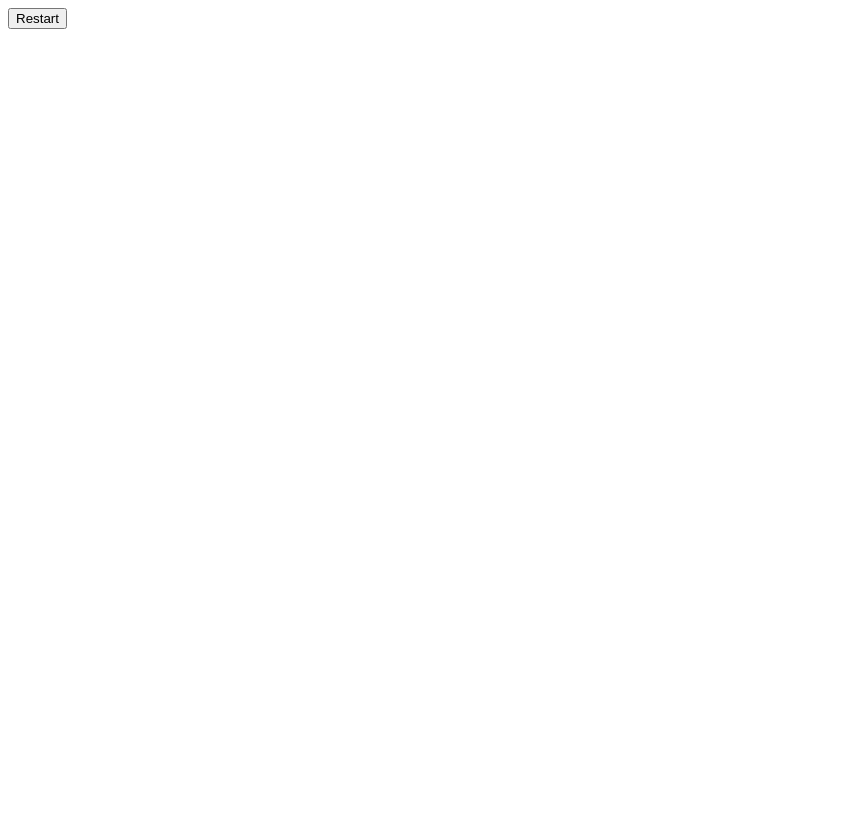
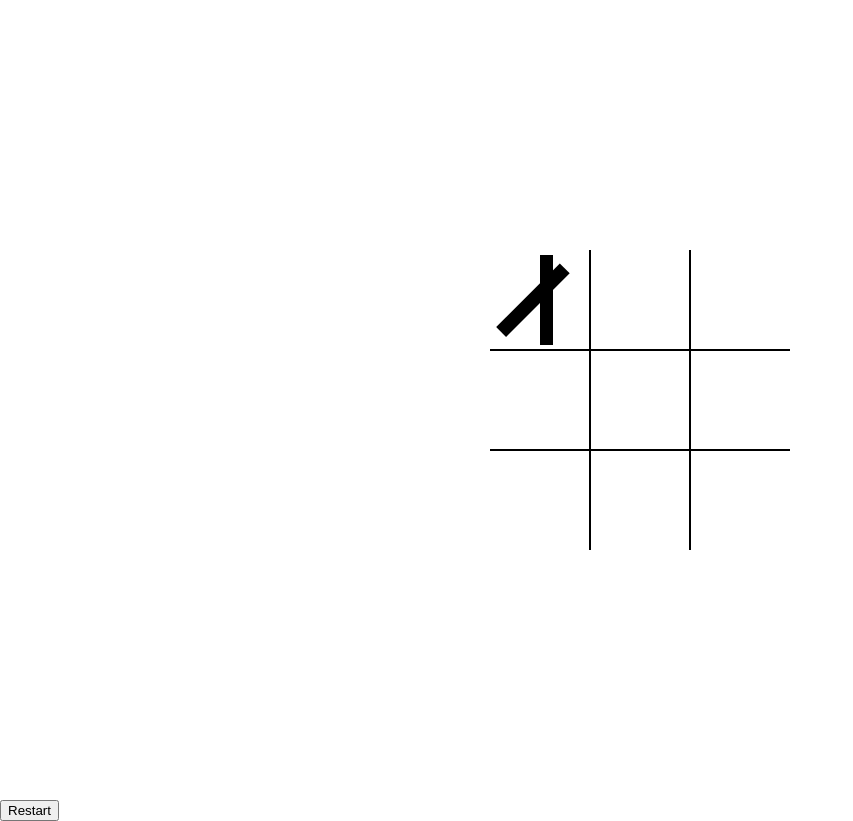
Before and after one commit to AlbinBjerhem/BoardGame, a plain HTML site: page index.html in a window 1280 px wide. Shown: the whole page, without its empty margins (0-853 px from the left). Before the commit the page ends 800 px from the top, so only its background shows below. Drawn offline with Linux system fonts and the light colour scheme; files that its build step writes are made by us from their sources; files whose address does not match are found by name.

Commit message:
börjat skapa board och x

```diff
--- a/HTML/index.html
+++ b/index.html
@@ -11,7 +11,7 @@
 
 <body>
   <div class="board" id="board">
-    <div class="cell" data-cell></div>
+    <div class="cell x" data-cell></div>
     <div class="cell" data-cell></div>
     <div class="cell" data-cell></div>
     <div class="cell" data-cell></div>
@@ -21,12 +21,9 @@
     <div class="cell" data-cell></div>
     <div class="cell" data-cell></div>
   </div>
-  <div class="Winning-message">
-    <div data-winning-message-text=>
-      <button id="RestartButton"> Restart</button>
-
-    </div>
-
+  <div class="Winning-message" id="winningMessage">
+    <div data-winning-message-text></div>
+    <button id="restartButton"> Restart</button>
   </div>
 </body>
 
--- /dev/null
+++ b/styles.css
@@ -0,0 +1,66 @@
+*,
+*::after,
+*::before {
+  box-sizing: border-box;
+}
+
+:root {
+  --cell-size: 100px;
+  --mark-size: calc(var(--cell-size) * .9)
+}
+
+body {
+  margin: 0;
+}
+
+.board {
+  width: 100vm;
+  height: 100vh;
+  display: grid;
+  justify-content: center;
+  align-content: center;
+  justify-items: center;
+  align-items: center;
+  grid-template-columns: repeat(3, auto);
+}
+
+.cell {
+  width: var(--cell-size);
+  height: var(--cell-size);
+  border: 1px solid black;
+  display: flex;
+  justify-content: center;
+  align-items: center;
+}
+
+.cell:first-child,
+.cell:nth-child(2),
+.cell:nth-child(3) {
+  border-top: none;
+}
+
+.cell:nth-child(3n + 1) {
+  border-left: none;
+}
+
+.cell:nth-child(3n + 3) {
+  border-right: none;
+}
+
+.cell:last-child,
+.cell:nth-child(8),
+.cell:nth-child(7) {
+  border-bottom: none;
+}
+
+.cell.x::before,
+.cell.x::after {
+  content: '';
+  width: calc(var(--mark-size) * .15);
+  height: var(--mark-size);
+  background-color: black;
+}
+
+.cell.x::before {
+  transform: rotate(45deg);
+}
```
Also changed, not shown: css/styles.css (deleted).
